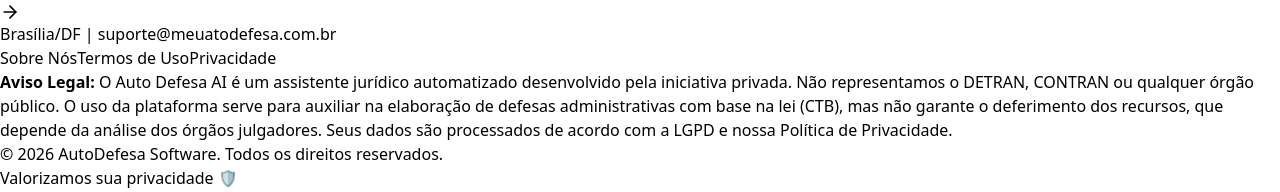
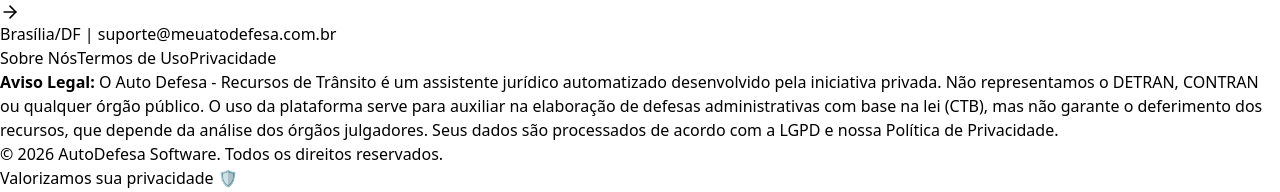
Before and after one commit to rodrigocvmd/auto-defesa, a React (Vite) app in the folder client/: page / in a window 1280 px wide. Shown: the part 10889-11081 px from the top of the page. Built offline with nearby package versions, Linux system fonts and the light colour scheme; no server answers.

Commit message:
rebranding SEO: Auto Defesa - Recursos de Trânsito

```diff
--- a/client/index.html
+++ b/client/index.html
@@ -14,12 +14,12 @@
   <link rel="icon" type="image/svg+xml" href="/favicon.svg" />
   <meta name="viewport" content="width=device-width, initial-scale=1.0" />
   <meta name="description"
-    content="Plataforma SaaS privada para elaboração de recursos de multas de trânsito com Inteligência Artificial. Não governamental.">
+    content="Auto Defesa - Recursos de Trânsito. A plataforma líder em recursos de multas de trânsito com IA. Recorra de multas, anule infrações e proteja sua CNH de forma profissional.">
   <link rel="preconnect" href="https://fonts.googleapis.com">
   <link rel="preconnect" href="https://fonts.gstatic.com" crossorigin>
   <link rel="preconnect" href="https://apis.google.com">
   <link rel="preconnect" href="https://auto-defesa.firebaseapp.com">
-  <title>Auto Defesa - Assistente de Recurso de Multas (Privado)</title>
+  <title>Auto Defesa - Recursos de Trânsito com IA</title>
   <script async src="https://www.googletagmanager.com/gtag/js?id=AW-17978593775"></script>
   <script>
     window.dataLayer = window.dataLayer || [];
--- a/client/src/components/SEO.jsx
+++ b/client/src/components/SEO.jsx
@@ -11,13 +11,13 @@
 	isHome = false,
 	structuredData: extraStructuredData,
 }) => {
-	const siteName = "AutoDefesa";
+	const siteName = "Auto Defesa - Recursos de Trânsito";
 	// Descrição padrão focada na autoridade e especialidade
 	const defaultDescription =
-		"Auto Defesa: A autoridade em recursos de multas de trânsito. Tecnologia jurídica avançada para anular infrações e proteger sua CNH com base no CTB.";
+		"Auto Defesa - Recursos de Trânsito: A autoridade em recursos de multas com IA. Tecnologia jurídica avançada para anular infrações e proteger sua CNH com base no CTB.";
 	const baseUrl = "https://meuautodefesa.com.br";
 
-	const fullTitle = title ? `${title} | ${siteName}` : `${siteName} - Recorra de Multas com IA`;
+	const fullTitle = title ? `${title} | ${siteName}` : `${siteName} com IA`;
 	const fullDescription = description || defaultDescription;
 
 	const formattedCanonical = canonical
@@ -31,7 +31,7 @@
 	const softwareAppData = {
 		"@context": "https://schema.org",
 		"@type": "SoftwareApplication",
-		name: "Auto Defesa",
+		name: "Auto Defesa - Recursos de Trânsito",
 		applicationCategory: "LegalApplication",
 		operatingSystem: "Windows, macOS, Android, iOS, Web",
 		image: "https://meuautodefesa.com.br/favicon.svg",
--- a/client/src/layouts/MainLayout.jsx
+++ b/client/src/layouts/MainLayout.jsx
@@ -398,12 +398,12 @@
 					</div>
 
 					<p className="text-xs text-gray-600 max-w-4xl mx-3 text-center mb-1 leading-relaxed">
-						<strong>Aviso Legal:</strong> O Auto Defesa AI é um assistente jurídico automatizado
-						desenvolvido pela iniciativa privada. Não representamos o DETRAN, CONTRAN ou qualquer
-						órgão público. O uso da plataforma serve para auxiliar na elaboração de defesas
-						administrativas com base na lei (CTB), mas não garante o deferimento dos recursos, que
-						depende da análise dos órgãos julgadores. Seus dados são processados de acordo com a
-						LGPD e nossa Política de Privacidade.
+						<strong>Aviso Legal:</strong> O Auto Defesa - Recursos de Trânsito é um assistente
+						jurídico automatizado desenvolvido pela iniciativa privada. Não representamos o DETRAN,
+						CONTRAN ou qualquer órgão público. O uso da plataforma serve para auxiliar na elaboração
+						de defesas administrativas com base na lei (CTB), mas não garante o deferimento dos
+						recursos, que depende da análise dos órgãos julgadores. Seus dados são processados de
+						acordo com a LGPD e nossa Política de Privacidade.
 					</p>
 
 					<p className="text-xs text-gray-600 mt-4">
```
